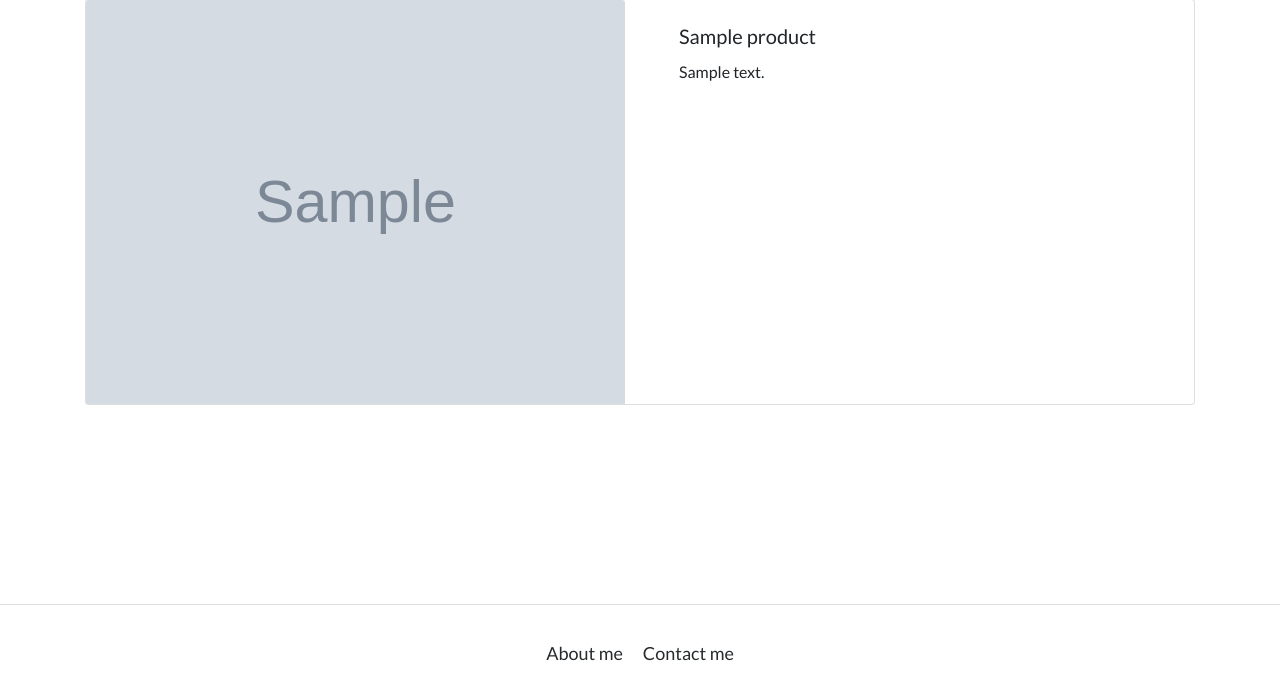
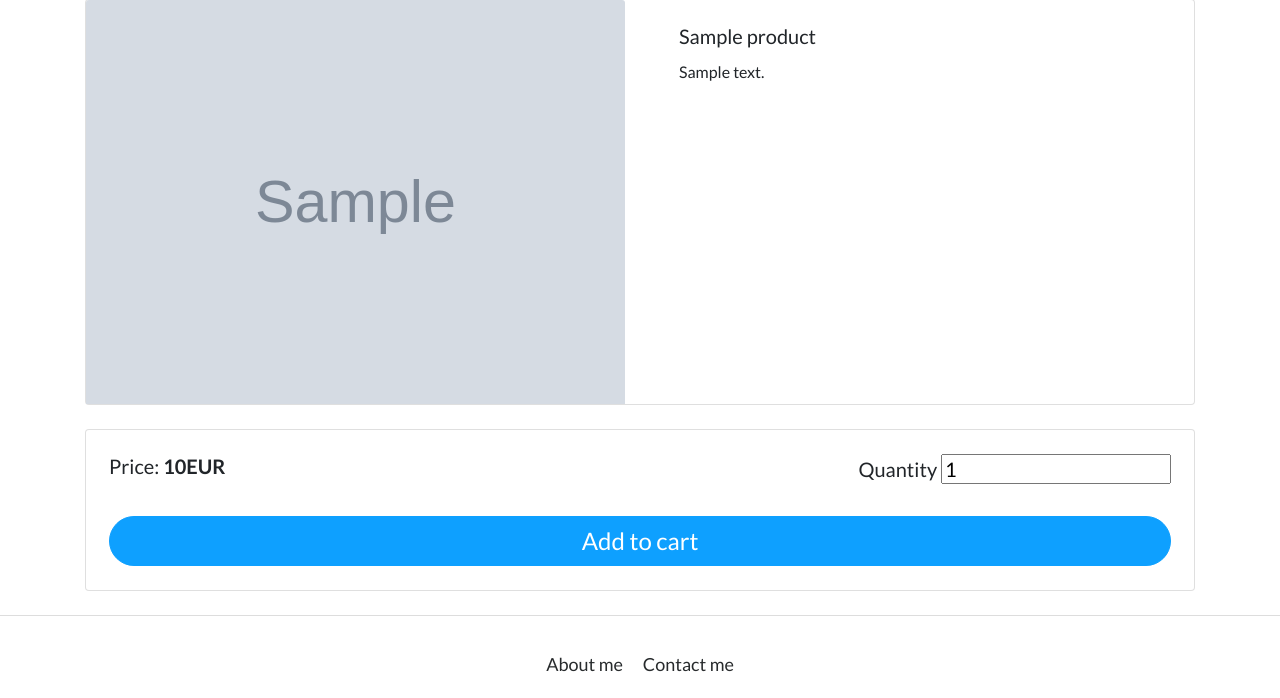
Before and after one commit to AlenKrga1/FreelanceSolution, a Django app: page /product/1/ in a window 1280 px wide. Shown: the part 113-811 px from the top of the page. Before the commit the page ends 774 px from the top, so only its background shows below. Run offline with Django 3.2, Linux system fonts and the light colour scheme; tables that the repository leaves empty hold one stand-in row (values such as "Sample post"); grey boxes marked "Sample" are stand-in pictures; some libraries are stand-ins or nearby versions; some web fonts are replaced.

Commit message:
Product details page fully functional

```diff
--- a/products/templates/product_item.html
+++ b/products/templates/product_item.html
@@ -15,5 +15,23 @@
             </div>
         </div>
     </div>
+    <div class="card my-4">
+        <form method="POST" action="{% url 'add_to_cart' product.id %}">
+            {% csrf_token %}
+            <div class="row my-4 mx-2 align-content-center">
+                <div class="col-xs-12 col-md-6 product-details-center-left">
+                    <h5>Price: <strong>{{ product.price }}EUR</strong></h5>
+                </div>
+                <div class="col-xs-12 col-md-6 product-details-center-right">
+                    <h5>Quantity <input name="quantity" type="number" value="1"/></h5>
+                </div>
+            </div>
+            <div class="row my-4 mx-2 align-content-center">
+                <div class="col col-xs-12">
+                    <button type="submit" class="btn btn-primary btn-block" style="font-size: 1.5em;">Add to cart</button>
+                </div>
+            </div>
+        </form>
+    </div>
 </div>
 {% endblock %}
--- a/static/css/styles.css
+++ b/static/css/styles.css
@@ -8,3 +8,21 @@
 .cart-icon {
     font-size: 1.2em;
 }
+
+/* default for smaller screens */
+.product-details-center-left {
+    text-align: center;
+}
+.product-details-center-right {
+    text-align: center;
+}
+
+/* For larger screens */
+@media only screen and (min-width: 768px) {
+    .product-details-center-left {
+        text-align: left;
+    }
+    .product-details-center-right {
+        text-align: right;
+    }
+}
--- a/static/js/index.js
+++ b/static/js/index.js
@@ -1,8 +1,16 @@
-
-$(document).ready(function () {
+function setFooterStyle() {
+    console.log("resize");
     if ($(document).height() <= $(window).height()) {
         $("#footer").addClass("footer");
+    } else {
+        $("#footer").removeClass("footer");
     }
 
     $("#footer").css("visibility", "visible");
+}
+
+$(document).ready(function () {
+    setFooterStyle();
 });
+
+window.addEventListener("resize", setFooterStyle);
```
Also changed, not shown: cart/views.py (+7 -2 lines).
